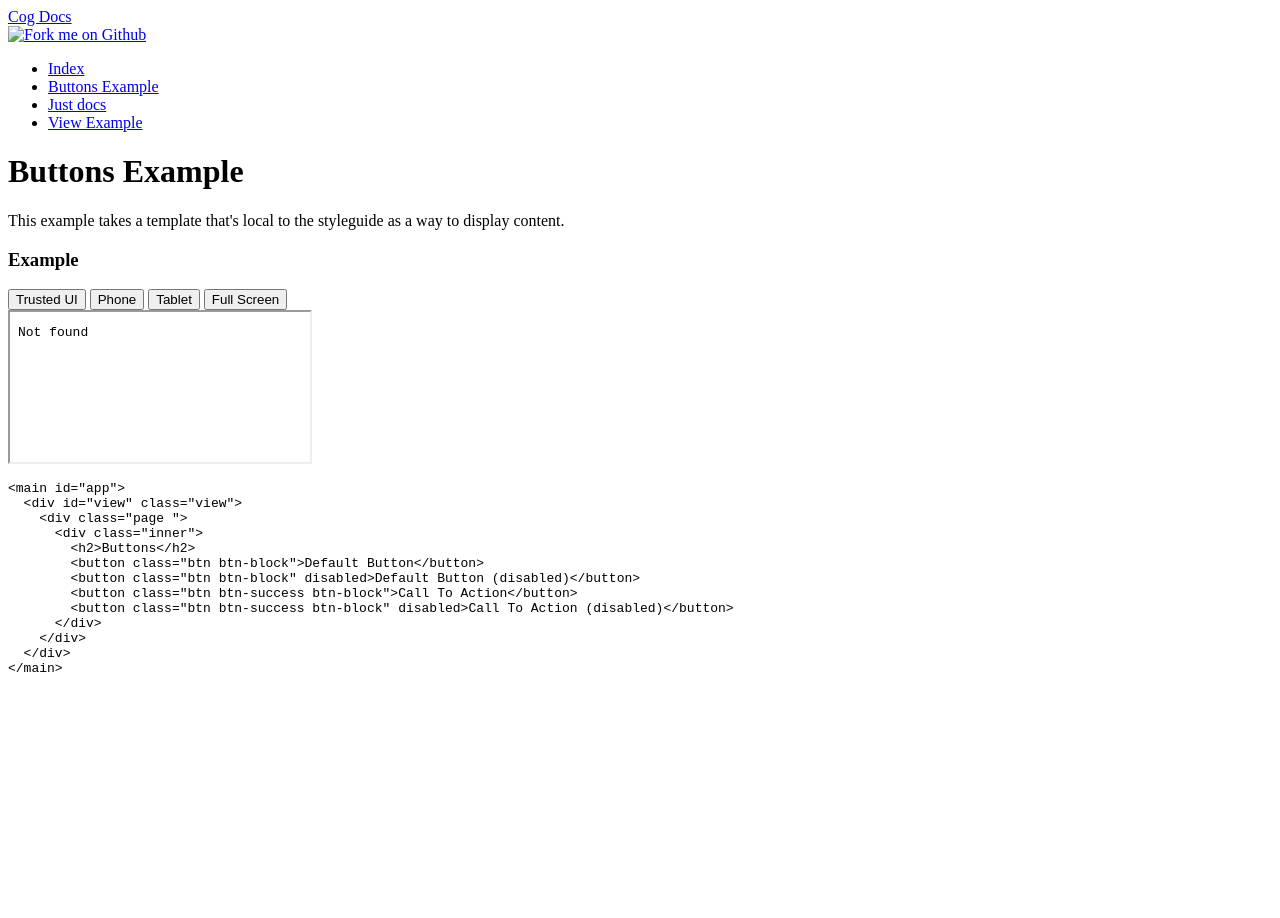
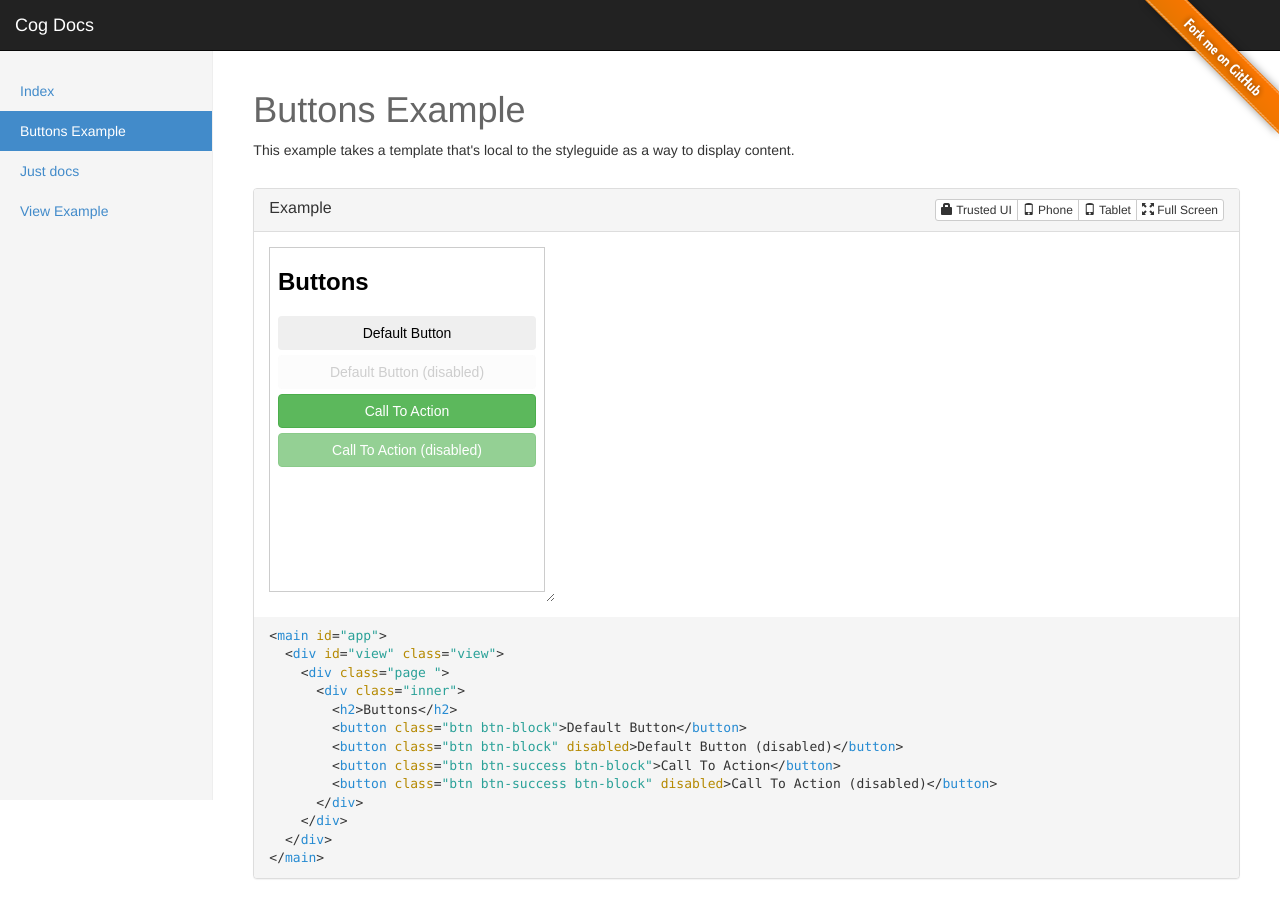
Before and after one commit to muffinresearch/cog, a plain HTML site: page buttons.html in a window 1280 px wide. Before the commit the page ends 800 px from the top, so only its background shows below. Drawn offline with Linux system fonts and the light colour scheme; the site is published under a folder, as on GitHub Pages, so addresses that start at the root find nothing.

Commit message:
Updating docs

```diff
--- a/buttons.html
+++ b/buttons.html
@@ -6,25 +6,25 @@
   <meta name="viewport" content="width=device-width, user-scalable=no, initial-scale=1, maximum-scale=1">
   <meta name="apple-mobile-web-app-capable" content="yes">
   <title>Cog Docs | Buttons Example</title>
-  <link rel="stylesheet" href="/cog/lib/bootstrap/css/bootstrap.min.css">
-  <link rel="stylesheet" href="/cog/css/styleguide.css">
-  <link rel="stylesheet" href="/cog/lib/css/solarized_light.css"> </head>
+  <link rel="stylesheet" href="cog/lib/bootstrap/css/bootstrap.min.css">
+  <link rel="stylesheet" href="cog/css/styleguide.css">
+  <link rel="stylesheet" href="cog/lib/css/solarized_light.css"> </head>
 
 <body class="styleguide">
   <div class="navbar navbar-inverse navbar-fixed-top" role="navigation">
     <div class="container-fluid">
-      <div class="navbar-header"> <a class="navbar-brand" href="/">Cog Docs</a> </div>
+      <div class="navbar-header"> <a class="navbar-brand" href="index.html">Cog Docs</a> </div>
     </div>
   </div>
-  <a class="fork-link" href="https://github.com/muffinresearch/cog"><img src="/cog/github/orange.png" alt="Fork me on Github" /></a>
+  <a class="fork-link" href="https://github.com/muffinresearch/cog"><img src="cog/github/orange.png" alt="Fork me on Github" /></a>
   <div class="container-fluid">
     <div class="row">
       <div class="col-sm-3 col-md-2 sidebar">
         <ul class="nav nav-sidebar">
-          <li><a href="/">Index</a></li>
-          <li class="active"><a href="/buttons.html">Buttons Example</a></li>
-          <li><a href="/documentation.html">Just docs</a></li>
-          <li><a href="/view.html">View Example</a></li>
+          <li><a href="index.html">Index</a></li>
+          <li class="active"><a href="./buttons.html">Buttons Example</a></li>
+          <li><a href="./documentation.html">Just docs</a></li>
+          <li><a href="./view.html">View Example</a></li>
         </ul>
       </div>
       <div class="col-sm-9 col-sm-offset-3 col-md-10 col-md-offset-2 main">
@@ -42,7 +42,7 @@
           </div>
           <div class="panel-body">
             <div class="iframe-wrapper resizable">
-              <iframe src="/iframe/buttons.html"></iframe>
+              <iframe src="iframe/buttons.html"></iframe>
             </div>
           </div> <pre class="panel-footer"><code class="language-markup"><span class="hljs-tag">&lt;<span class="hljs-title">main</span> <span class="hljs-attribute">id</span>=<span class="hljs-value">"app"</span>&gt;</span>
   <span class="hljs-tag">&lt;<span class="hljs-title">div</span> <span class="hljs-attribute">id</span>=<span class="hljs-value">"view"</span> <span class="hljs-attribute">class</span>=<span class="hljs-value">"view"</span>&gt;</span>
@@ -60,9 +60,9 @@
       </div>
     </div>
   </div>
-  <script src="/cog/lib/jquery/js/jquery.min.js"></script>
-  <script src="/cog/lib/bootstrap/js/bootstrap.min.js"></script>
-  <script src="/cog/js/resize.js"></script>
+  <script src="cog/lib/jquery/js/jquery.min.js"></script>
+  <script src="cog/lib/bootstrap/js/bootstrap.min.js"></script>
+  <script src="cog/js/resize.js"></script>
 </body>
 
 </html>
--- a/iframe/buttons.html
+++ b/iframe/buttons.html
@@ -6,7 +6,7 @@
   <meta name="viewport" content="width=device-width, user-scalable=no, initial-scale=1, maximum-scale=1">
   <meta name="apple-mobile-web-app-capable" content="yes">
   <title>Cog App View</title>
-  <link rel="stylesheet" href="/static/app.css"> </head>
+  <link rel="stylesheet" href="../static/app.css"> </head>
 
 <body>
   <main>
```
Also changed, not shown: documentation.html (+12 -12 lines), iframe/view.html (+1 -1 lines), index.html (+12 -12 lines), view.html (+13 -13 lines).
